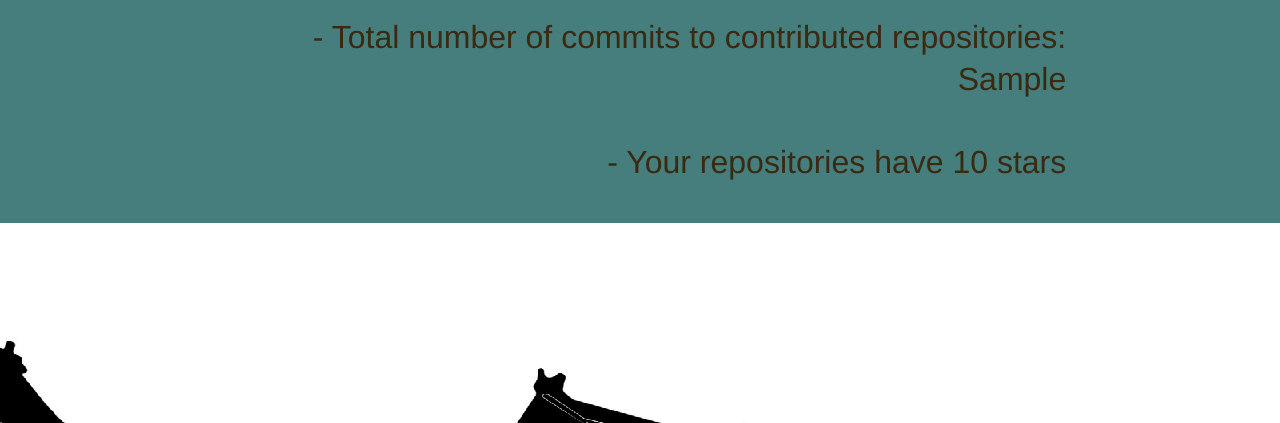
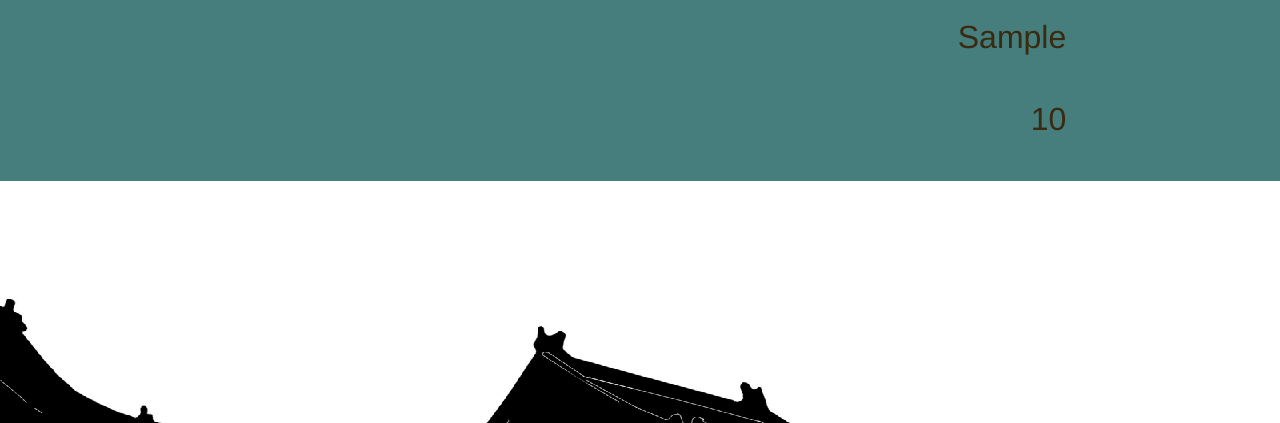
Before and after one commit to gorysko/gitlab_api_module, a Flask app: template app/templates/stats.html in a window 1280 px wide. Shown: the part 3635-4058 px from the top of the page. Run offline with Flask 2, Linux system fonts and the light colour scheme; the template is opened without the code that fills it: most values are stand-ins (such as "Sample title", 1, 10 or a date in 2020); some libraries are stand-ins or nearby versions; some web fonts are replaced.

Commit message:
remove logic from templates

```diff
--- a/app/templates/stats.html
+++ b/app/templates/stats.html
@@ -51,18 +51,8 @@
     <section class="page-wrap">
         <p> - Total number of commits: {{ total_commits }}</p>
         <div id="donut_div"></div>
-        {% if contrib_repo_commits %}
-            <p> - Total number of commits to contributed repositories: {{ contrib_repo_commits }}</p>
-        {% else %}
-            <p> - You didn't commit anything to contributed repositories</p>
-        {% endif %}
-        {% if repos_stargazers > 1 %}
-            <p> - Your repositories have {{ repos_stargazers }} stars</p>
-        {% elif repos_stargazers == 1 %}
-            <p> - Your repositories have only {{ repos_stargazers }} star</p>
-        {% elif repos_stargazers == 0 %}
-            <p> - Your repositories don't have any star</p>
-        {% endif %}
+        <p>{{ contrib_repo_commits }}</p>
+        <p>{{ repos_stargazers }}</p>
     </section>
 
     <img src="/static/2.png" class="cover-img">
```
Also changed, not shown: modules/github.py (+12 -3 lines).
